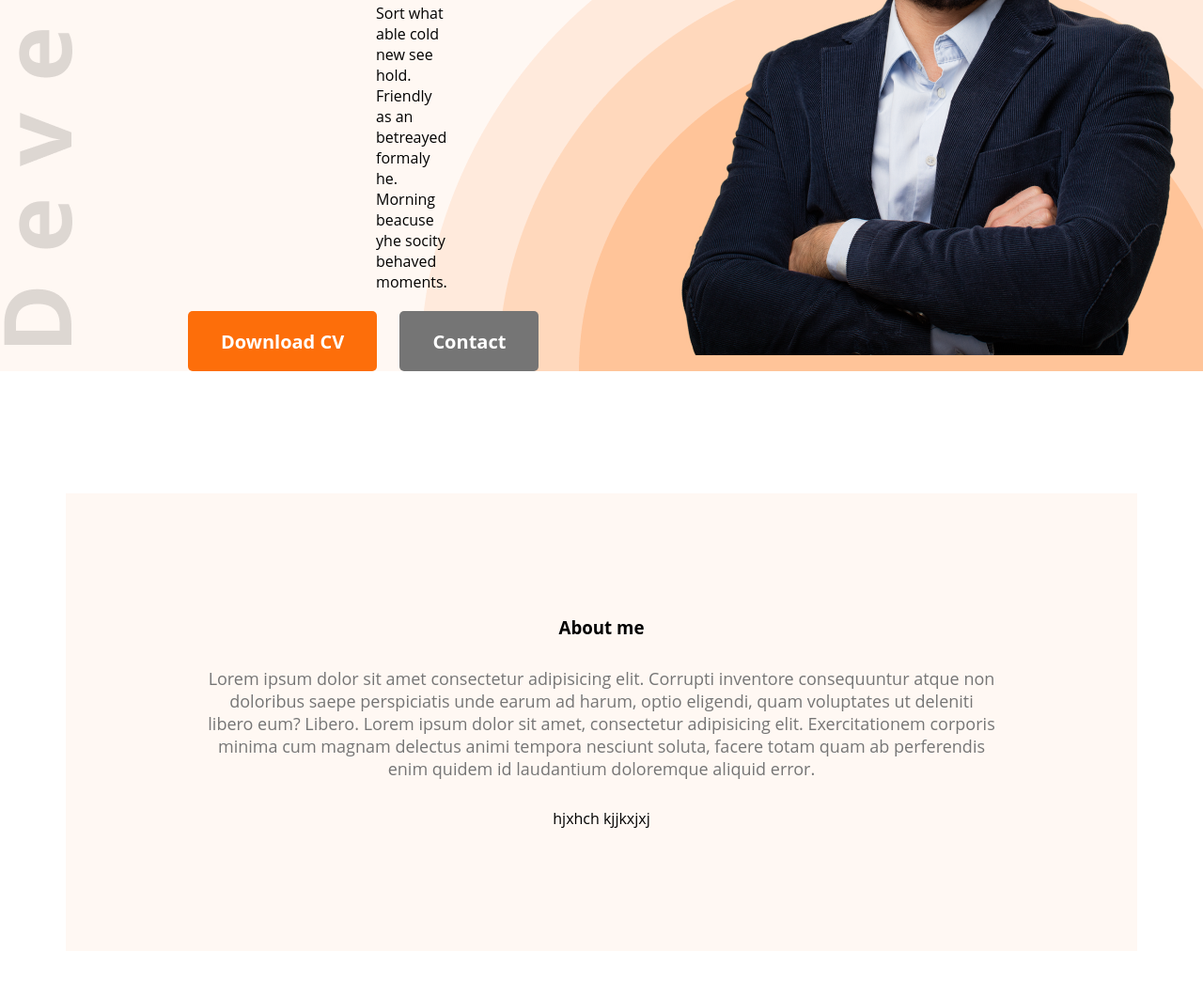
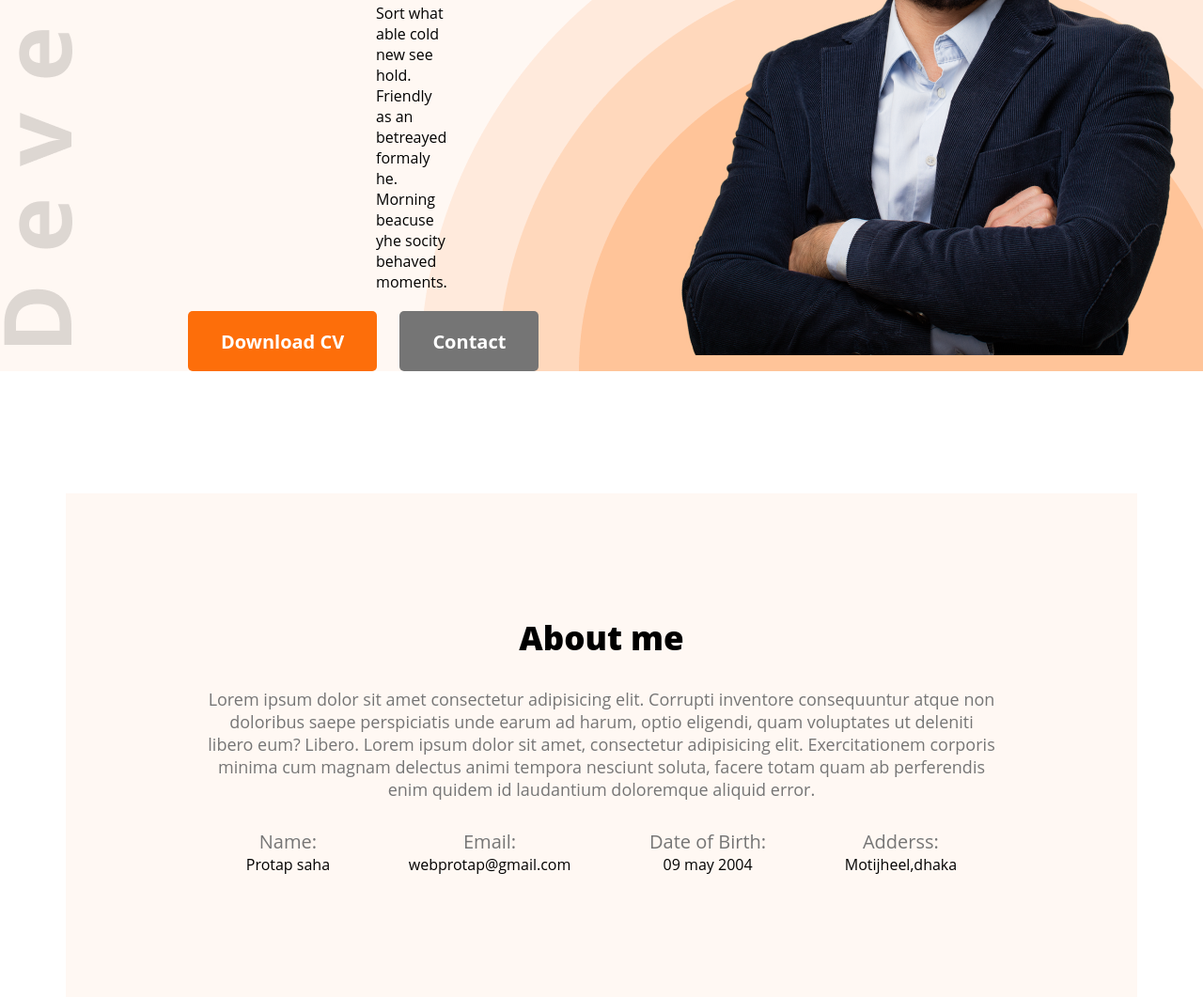
Before and after one commit to protapsaha1/First-portfolio, a plain HTML site: page index.html in a window 1280 px wide. Shown: the part 474-1535 px from the top of the page at 94% size. Before the commit the page ends 1486 px from the top, so only its background shows below. Drawn offline with Linux system fonts and the light colour scheme.

Commit message:
first commit

```diff
--- a/index.html
+++ b/index.html
@@ -10,7 +10,7 @@
 <body>
 <header class="header">
     <nav>
-        <h2 class="nav-title">Ma<span class="inside">r</span>y</h2>
+        <h2 class="nav-title">Pro<span class="inside">t</span>ap</h2>
         <ul>
             <li>portfolio</li>
             <li>Blogs</li>
@@ -42,12 +42,33 @@
                  Lorem ipsum dolor sit amet, consectetur adipisicing elit. Exercitationem corporis
                  minima cum magnam delectus animi tempora nesciunt soluta, facere totam quam ab
                  perferendis enim quidem id laudantium doloremque aliquid error. </p>
+        <div class="info-box">
 
+                 <div class="about-info">
 
-                 <tbody>
-                    <th>hjxhch</th>
-                    <th>kjjkxjxj</th>
-                 </tbody>
+                    <p class="info-name">Name:</p>
+                    <p calss="info-describe">Protap saha</p>
+
+                 </div>
+                 <div class="about-info">
+
+                    <p class="info-name">Email:</p>
+                    <p calss="info-describe">webprotap@gmail.com</p>
+
+                 </div>
+                 <div class="about-info">
+
+                    <p class="info-name">Date of Birth:</p>
+                    <p calss="info-describe">09 may 2004</p>
+
+                 </div>
+                 <div class="about-info">
+
+                    <p class="info-name">Adderss:</p>
+                    <p calss="info-describe">Motijheel,dhaka</p>
+
+                 </div>
+        </div>
 
         </section>
 </main>
--- a/portfolio.css
+++ b/portfolio.css
@@ -96,7 +96,7 @@ nav ul{
     color:#757575;
     font-size: 18px;
     margin-bottom: 30px;
-    /* margin-left: 50px; */
+
 }
 
 /* main part */
@@ -105,7 +105,7 @@ nav ul{
       max-width: 1140px;
       background-color:  #FFF8F3;
       margin: 0 auto;
-      /* padding: 100px 300px; */
+
 }
 .about{
     text-align: center;
@@ -114,15 +114,35 @@ nav ul{
     padding: 130px 150px;
 }
 .section-about{
-    text-align: center;
-    /* font-size: 40px;
-    /* font-weight: 700; */
-   margin-bottom:30px ;
+    margin-bottom:30px ;
+    font-size: 35px;
+    font-weight: 800;
 }
 .section-text{
-    text-align: center;
     font-size: 18px;
     margin-bottom: 30px;
     color: #757575;
 
 }
+
+.info-box{
+    display: flex;
+    justify-content: space-around;
+
+
+}
+
+
+ .about-info .info-name{
+    font-size: 20px;
+    color: #757575;
+
+}
+
+ .info-describe{
+
+    font-weight: 700;
+    font-size: 20px;
+    color: #474747;
+
+}
```
